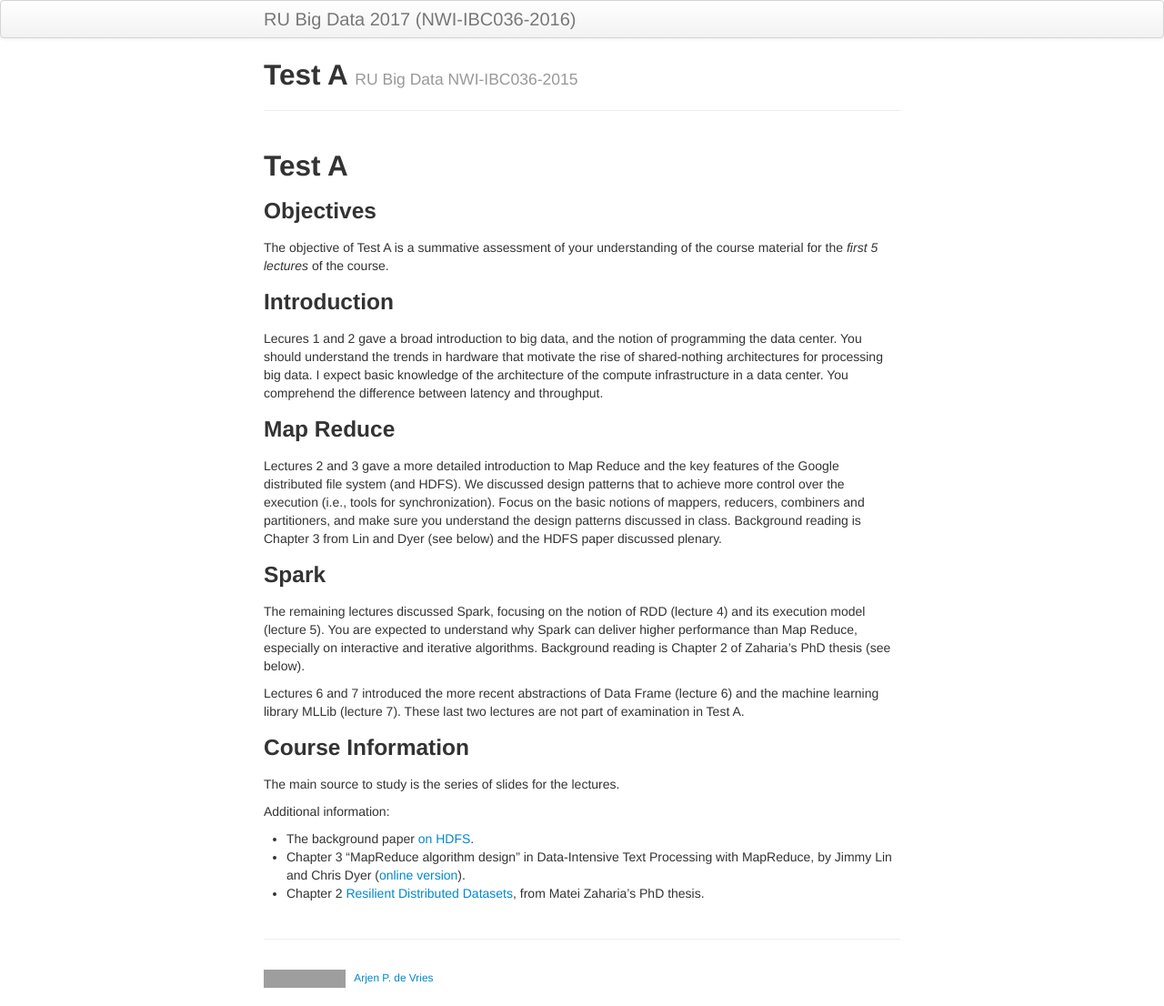
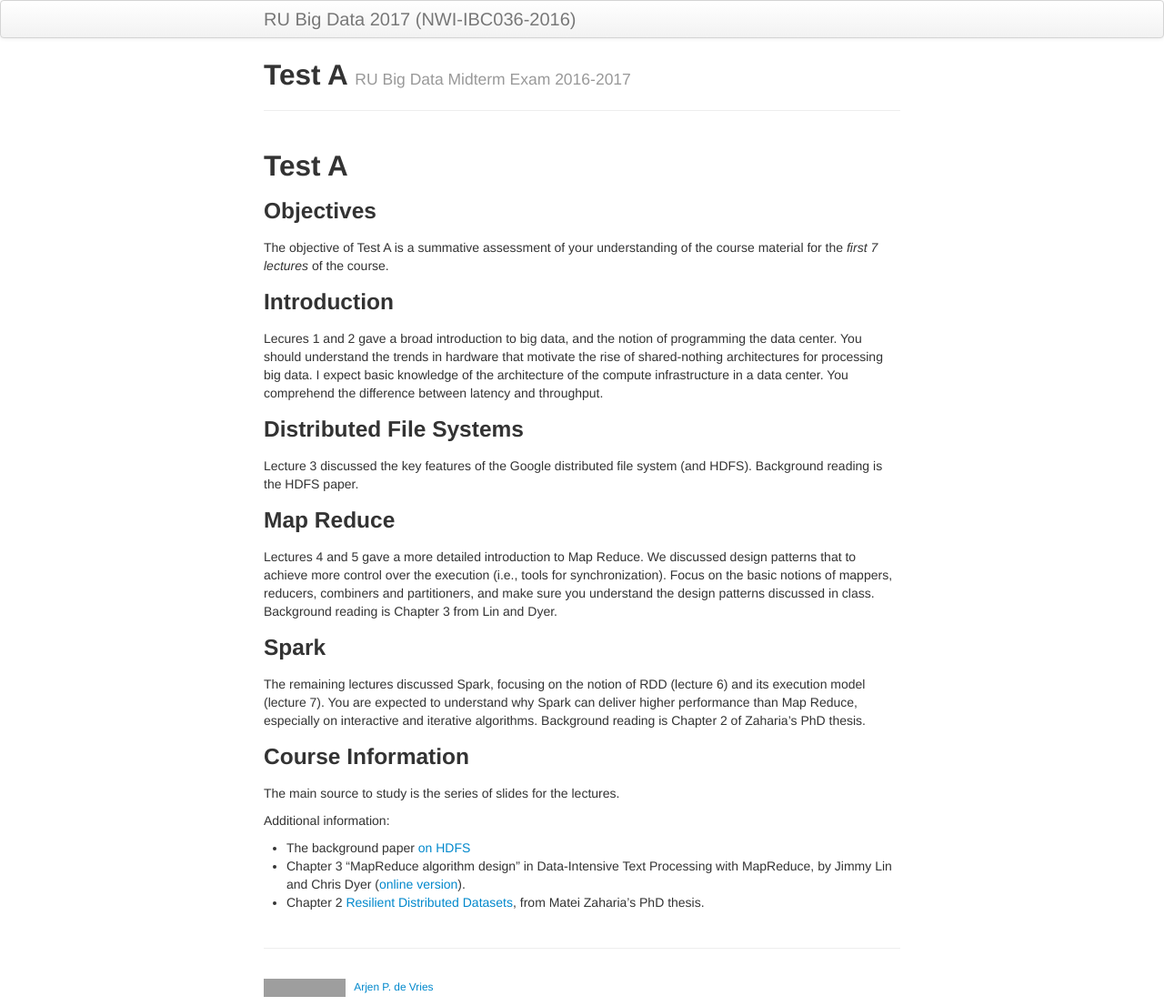
Before and after one commit to Thelukepet/course, a Jekyll site: the page built from test-A.md, in a window 1280 px wide. Shown: the whole page at 91% size. Built offline with Jekyll 4.4.1, drawn with Linux system fonts in a browser that asks for light colours; grey boxes are pictures that could not be loaded.

Commit message:
Moved 2016 info to backup dir, and added a test A guideline

```diff
--- a/test-A.md
+++ b/test-A.md
@@ -1,7 +1,7 @@
 ---
 layout: page
 title: Test A
-tagline: RU Big Data NWI-IBC036-2015
+tagline: RU Big Data Midterm Exam 2016-2017
 description: Detailed information of the material examined in Test A
 ---
 
@@ -9,21 +9,23 @@ description: Detailed information of the material examined in Test A
 
 ### Objectives
 
-The objective of Test A is a summative assessment of your understanding of the course material for the _first 5 lectures_ of the course.
+The objective of Test A is a summative assessment of your understanding of the course material for the _first 7 lectures_ of the course.
 
 ### Introduction
 
 Lecures 1 and 2 gave a broad introduction to big data, and the notion of programming the data center. You should understand the trends in hardware that motivate the rise of shared-nothing architectures for processing big data. I expect basic knowledge of the architecture of the compute infrastructure in a data center. You comprehend the difference between latency and throughput.
 
+### Distributed File Systems
+
+Lecture 3 discussed the key features of the Google distributed file system (and HDFS). Background reading is the HDFS paper.
+
 ### Map Reduce
 
-Lectures 2 and 3 gave a more detailed introduction to Map Reduce and the key features of the Google distributed file system (and HDFS). We discussed design patterns that to achieve more control over the execution (i.e., tools for synchronization). Focus on the basic notions of mappers, reducers, combiners and partitioners, and make sure you understand the design patterns discussed in class. Background reading is Chapter 3 from Lin and Dyer (see below) and the HDFS paper discussed plenary.
+Lectures 4 and 5 gave a more detailed introduction to Map Reduce. We discussed design patterns that to achieve more control over the execution (i.e., tools for synchronization). Focus on the basic notions of mappers, reducers, combiners and partitioners, and make sure you understand the design patterns discussed in class. Background reading is Chapter 3 from Lin and Dyer.
 
 ### Spark
 
-The remaining lectures discussed Spark, focusing on the notion of RDD (lecture 4) and its execution model (lecture 5). You are expected to understand why Spark can deliver higher performance than Map Reduce, especially on interactive and iterative algorithms. Background reading is Chapter 2 of Zaharia's PhD thesis (see below).
-
-Lectures 6 and 7 introduced the more recent abstractions of Data Frame (lecture 6) and the machine learning library MLLib (lecture 7). These last two lectures are not part of examination in Test A.
+The remaining lectures discussed Spark, focusing on the notion of RDD (lecture 6) and its execution model (lecture 7). You are expected to understand why Spark can deliver higher performance than Map Reduce, especially on interactive and iterative algorithms. Background reading is Chapter 2 of Zaharia's PhD thesis.
 
 ### Course Information
 
@@ -31,7 +33,7 @@ The main source to study is the series of slides for the lectures.
 
 Additional information:
 
-- The background paper [on HDFS](https://blackboard.ru.nl/bbcswebdav/pid-2407975-dt-content-rid-6666363_4/xid-6666363_4).
+- The background paper [on HDFS](https://blackboard.ru.nl/bbcswebdav/pid-2703507-dt-content-rid-7898363_4/xid-7898363_4)
 - Chapter 3 "MapReduce algorithm design" in Data-Intensive Text Processing with MapReduce, by Jimmy Lin and Chris Dyer
 ([online version](https://lintool.github.io/MapReduceAlgorithms/ed1n.html)).
-- Chapter 2 [Resilient Distributed Datasets](https://blackboard.ru.nl/bbcswebdav/pid-2422582-dt-content-rid-6743516_4/xid-6743516_4), from Matei Zaharia's PhD thesis.
+- Chapter 2 [Resilient Distributed Datasets](https://blackboard.ru.nl/bbcswebdav/pid-2719705-dt-content-rid-7990082_4/xid-7990082_4), from Matei Zaharia's PhD thesis.
```
Also changed, not shown: assignments-2016/test-A.md (added, +37 -0 lines), assignments-2016/test-B.md (renamed from test-B.md).
